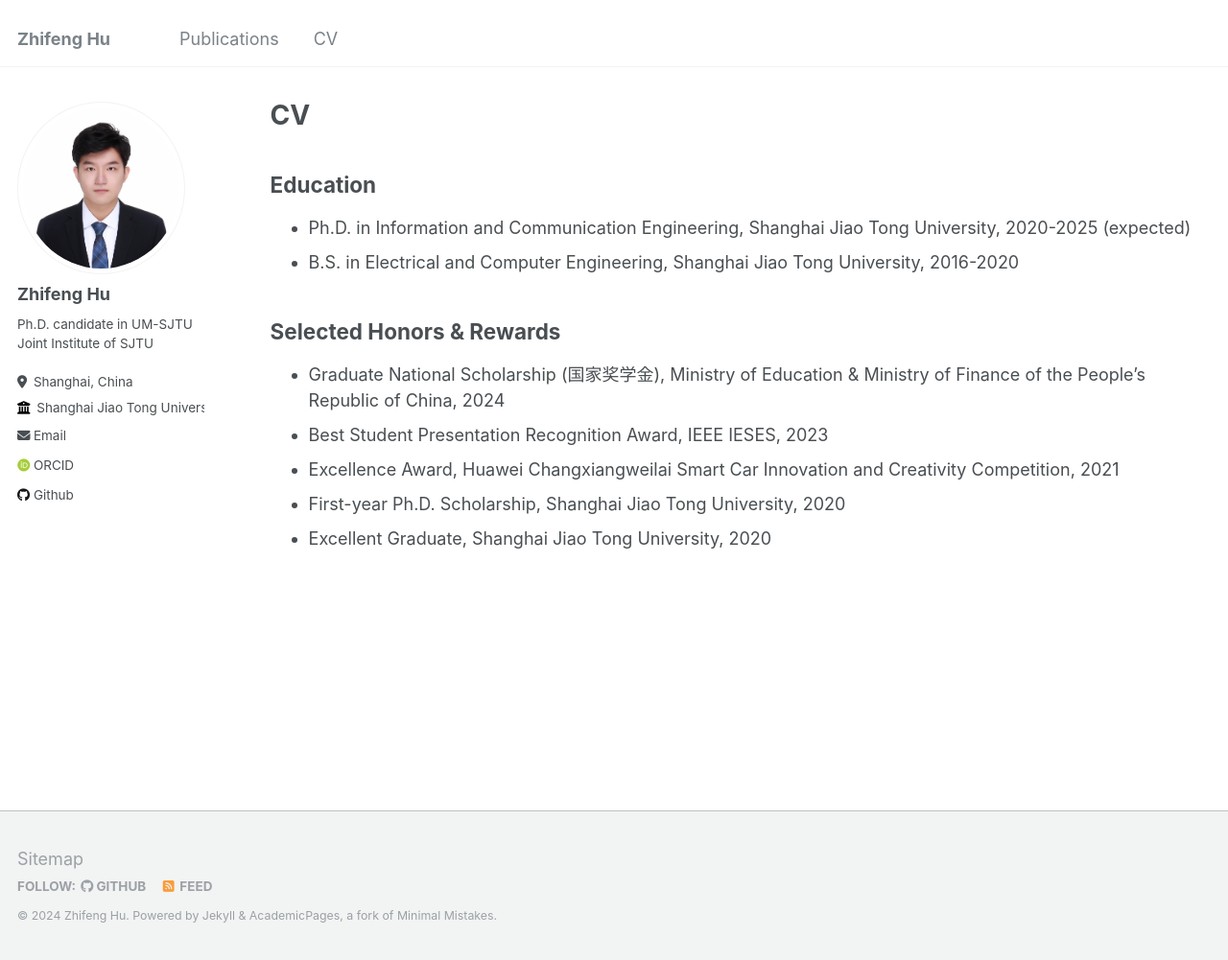
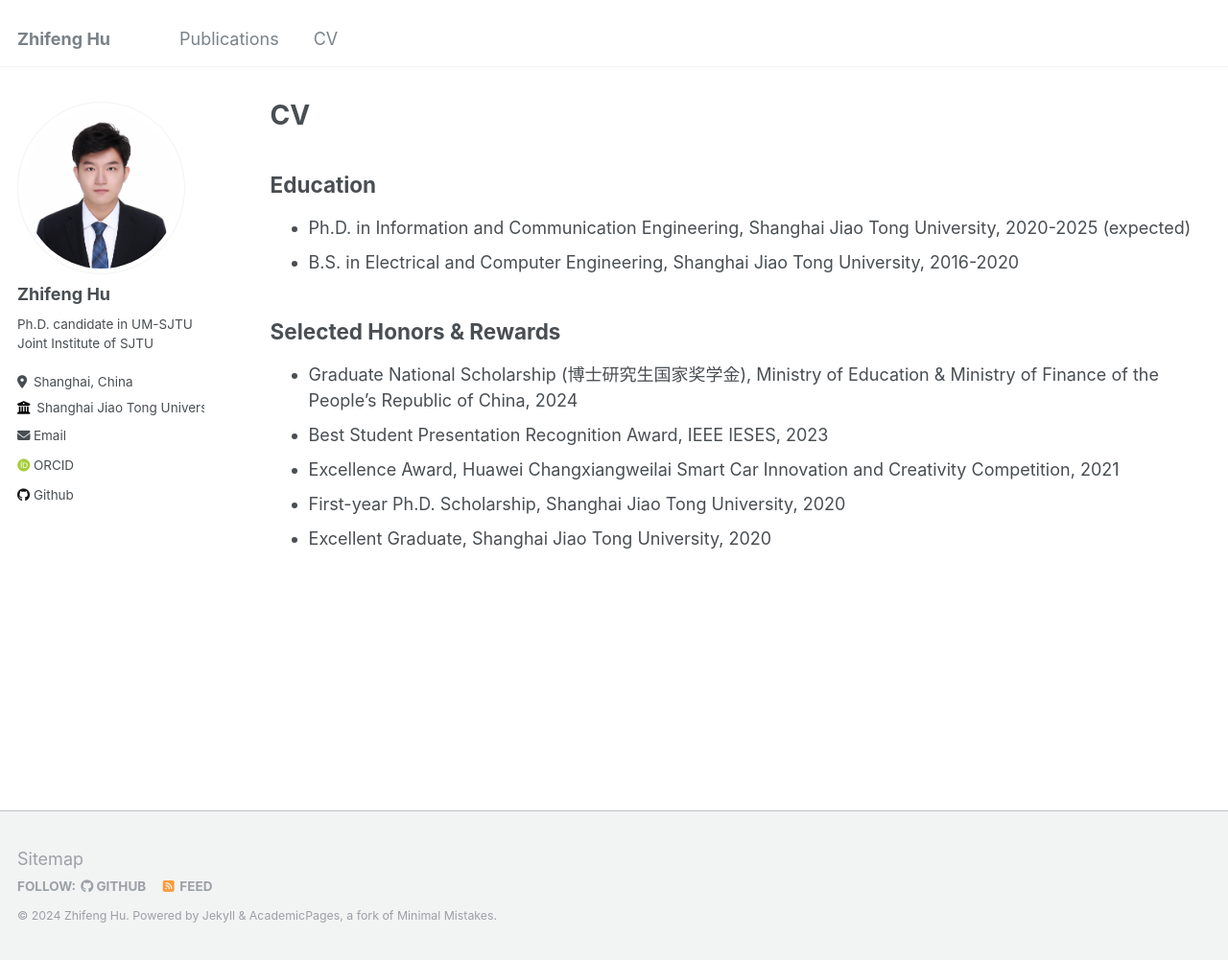
Before and after one commit to CantorHu/CantorHu.github.io, a Jekyll site: the page built from _pages/cv.md, in a window 1280 px wide and 1001 px high. Shown: the whole window at 96% size. Built offline with Jekyll 4.4.1, drawn with Linux system fonts in a browser that asks for light colours; some web fonts are replaced.

Commit message:
Update cv.md

```diff
--- a/_pages/cv.md
+++ b/_pages/cv.md
@@ -17,7 +17,7 @@ Education
 
 Selected Honors & Rewards
 -----
-- Graduate National Scholarship (国家奖学金), Ministry of Education & Ministry of Finance of the People's Republic of China, 2024
+- Graduate National Scholarship (博士研究生国家奖学金), Ministry of Education & Ministry of Finance of the People's Republic of China, 2024
 - Best Student Presentation Recognition Award, IEEE IESES, 2023
 - Excellence Award, Huawei Changxiangweilai Smart Car Innovation and Creativity Competition, 2021
 - First-year Ph.D. Scholarship, Shanghai Jiao Tong University, 2020
```
